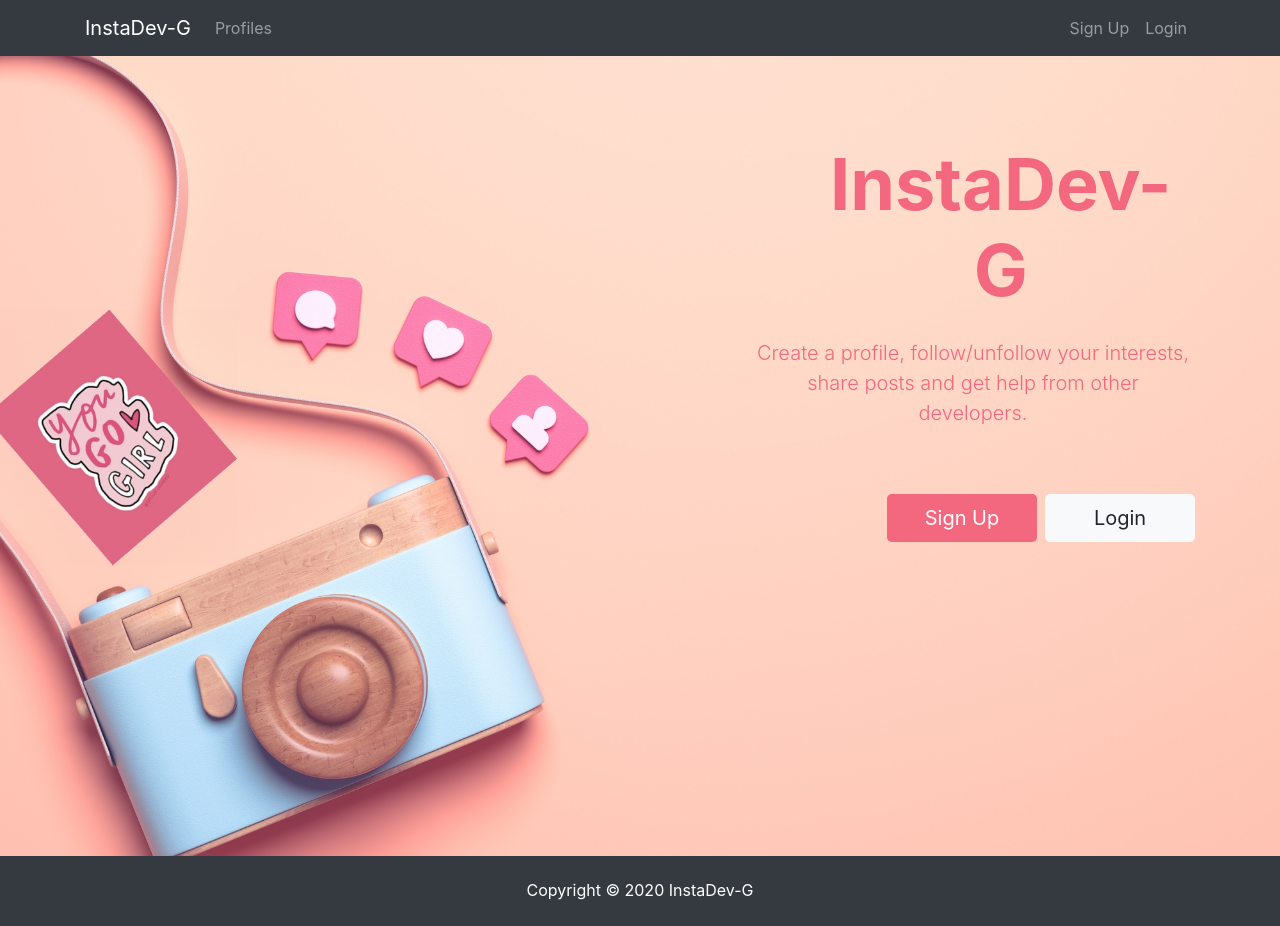
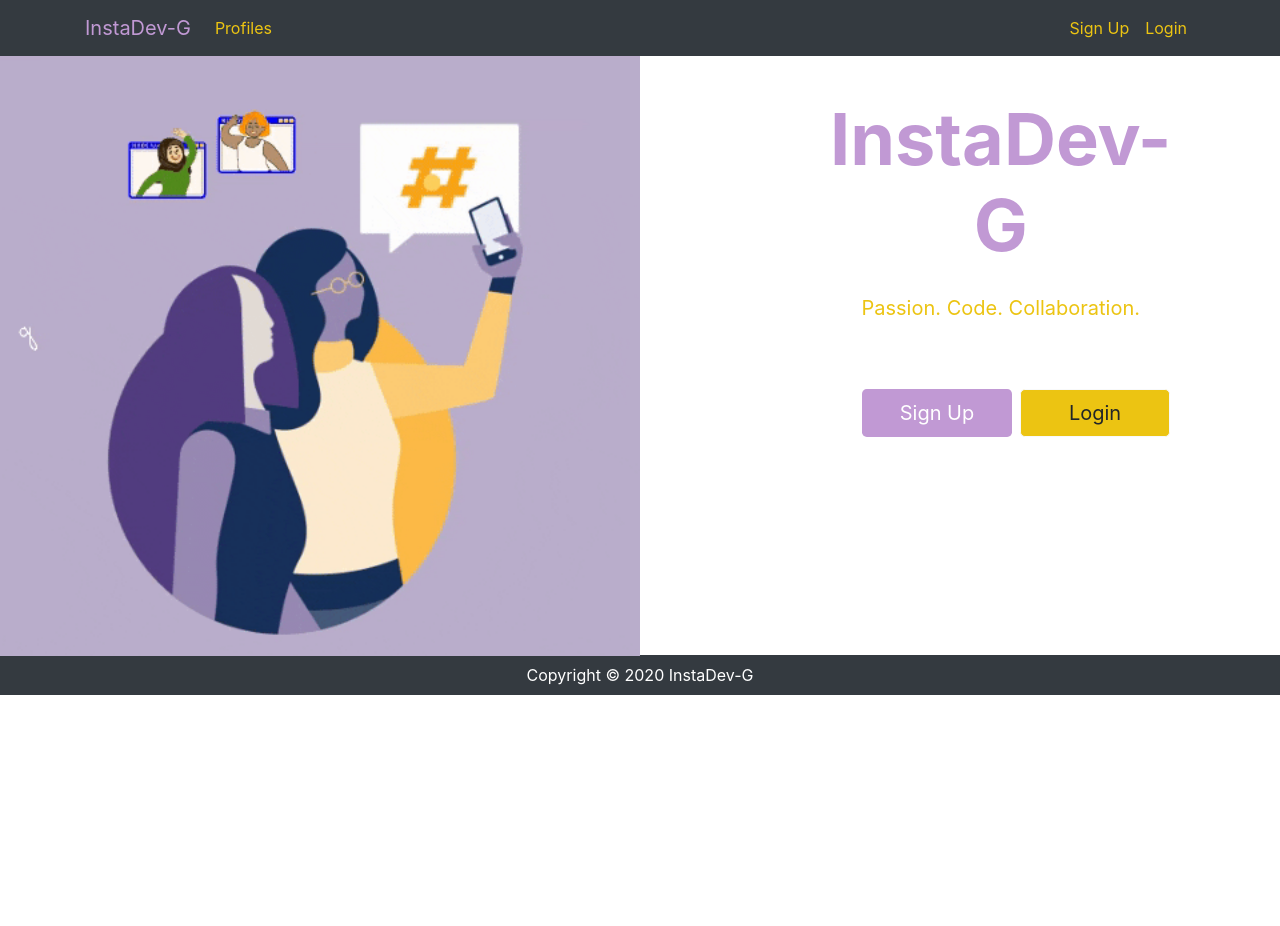
Before and after one commit to lunalemon/InstaDev-G, a React (Create React App) app in the folder client/: page / in a window 1280 px wide. After the commit the page ends 800 px from the top, so only its background shows below. Built offline with nearby package versions, Linux system fonts and the light colour scheme.

Commit message:
Landing Page Finalised

```diff
--- a/client/src/App.css
+++ b/client/src/App.css
@@ -3,23 +3,20 @@
 
 }
 
-img {
-  width: 100%;
-}
+
 
 .landing {
   position: relative;
-  background: url('./img/LandingImage5.jpg') no-repeat;
-  background-size: cover;
-  background-position: center;
-  height: 100vh;
+  background: url('./img/LandingImage_Updated.gif') no-repeat;
+  background-size: 50%;
+
+  width: 100%;
+
+  height: 600px;
   margin-top: -24px;
-  margin-bottom: -50px;
+  margin-bottom: -49px;
 
-}
 
-.landing-inner {
-  padding-top: 80px;
 }
 
 .dark-overlay {
@@ -36,8 +33,8 @@ img {
 }
 
 .latest-profiles-img {
-  width: 40px;
-  height: 40px;
+  width: 200px;
+  height: 100px;
 }
 
 .form-control::placeholder {
@@ -45,22 +42,24 @@ img {
 }
 
 .display-3 {
-  color:rgb(243, 104, 127);
+  color:rgb(193, 153, 212);
   font-weight: bold;
-  margin-top: 5px;
+  margin-top: 40px;
   margin-left:65%;
 }
 
 .lead{
-  color:rgb(243, 104, 127);
-  margin-left:60%;
+  color:rgb(236, 196, 18);
+  margin-left:65%;
+  font-weight: inherit;
+
 }
 
 .btn .btn-lg{
   margin-left:100%;
   margin-top:10px;
 
-  color:rgb(243, 104, 127);
+  color:rgb(193, 153, 212);
 
 }
 
@@ -68,33 +67,49 @@ img {
   float: right;
   margin-top: 50px;
   width: 150px;
+  margin-right: 25px;
 }
 
 .btn-info{
-background-color:rgb(243, 104, 127);
+background-color:rgb(193, 153, 212);
 border-color:transparent;
 }
 
-.nav-link{
-color:white;
+#mobile-nav a{
+color: rgb(236, 196, 18);
 }
 
 
-element.style {
-}
 .btn:not(:disabled):not(.disabled) {
     cursor: pointer;
 }
 .btn-info:hover{
     color: #fff;
-    background-color:rgb(230, 75, 96);
-    border-color:rgb(230, 75, 96);
+    background-color:rgb(178, 84, 221);
+    border-color:rgb(193, 153, 212);
 }
 
 
 
 .btn-info:not(:disabled):not(.disabled).active, .btn-info:not(:disabled):not(.disabled):active, .show>.btn-info.dropdown-toggle {
   color: #fff;
-  background-color:rgb(230, 75, 96);
-  border-color:rgb(230, 75, 96);
+  background-color:rgb(193, 153, 212);
+  border-color:rgb(193, 153, 212);
 }
+
+.col-lg-1 {
+  width:100%;
+}
+
+.container {
+  width:100%;
+
+}
+
+.btn-light{
+  background-color: rgb(236, 196, 18);
+}
+
+.navbar-dark .navbar-brand {
+  color:rgb(193, 153, 212);
+}
--- a/client/src/components/Layout/Footer.js
+++ b/client/src/components/Layout/Footer.js
@@ -2,7 +2,7 @@ import React from 'react'
 
 export default function Footer() {
   return (
-    <footer className="bg-dark text-white mt-5 p-4 text-center">
+    <footer className="bg-dark text-white mt-5 p-2 text-center" >
       Copyright &copy; {new Date().getFullYear()} InstaDev-G
   </footer>
   )
--- a/client/src/components/Layout/Landing.js
+++ b/client/src/components/Layout/Landing.js
@@ -7,10 +7,10 @@ export default class Landing extends Component {
     <div className="dark-overlay landing-inner text-light">
       <div className="container">
         <div className="row">
-          <div className="col-md-12 text-center">
+          <div className="col-xl-12 text-center">
             <h1 className="display-3 mb-4">InstaDev-G
             </h1>
-            <p className="lead"> Create a profile, follow/unfollow your interests, share posts and get help from other developers. </p>
+            <p className="lead"> Passion. Code. Collaboration. </p>
 
 
                 <a href="login.html" className="btn btn-lg btn-light">Login</a>
```
Also changed, not shown: client/src/img/LandingImage-choice3.png (added), client/src/img/LandingImage_Updated.gif (added).
